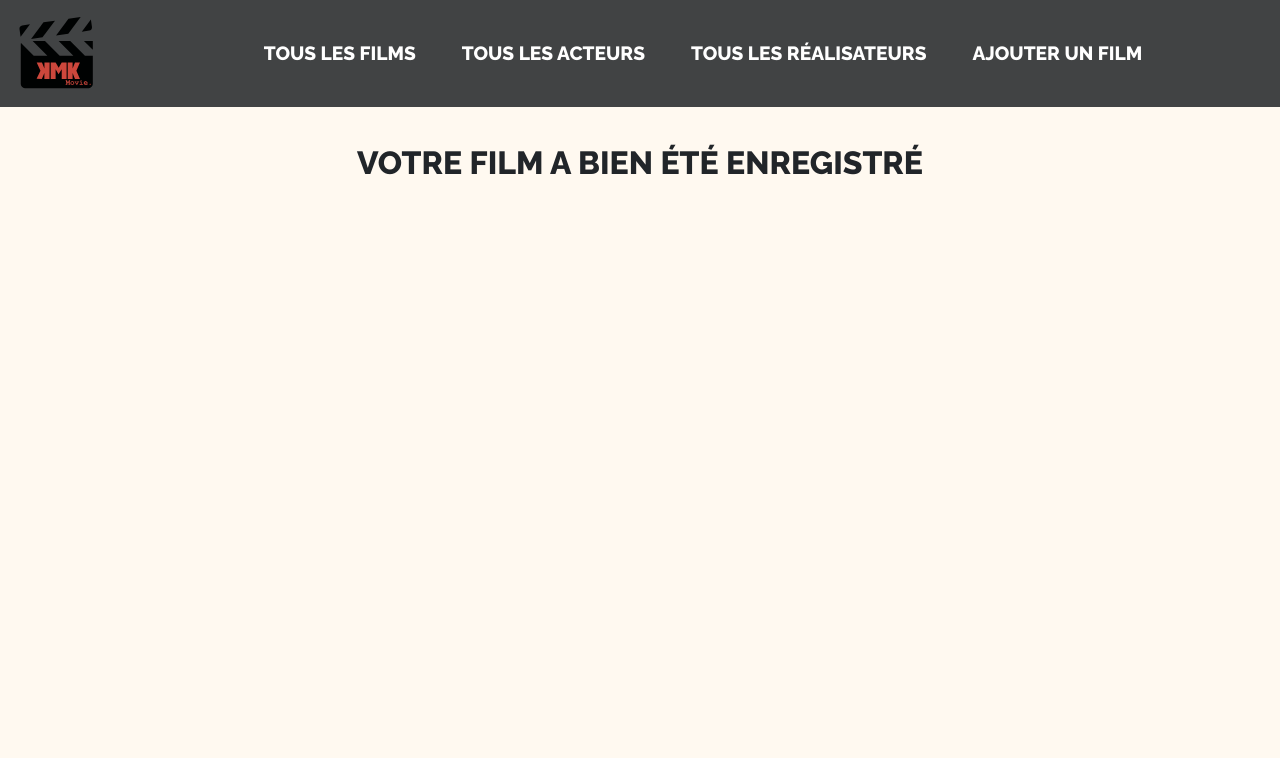
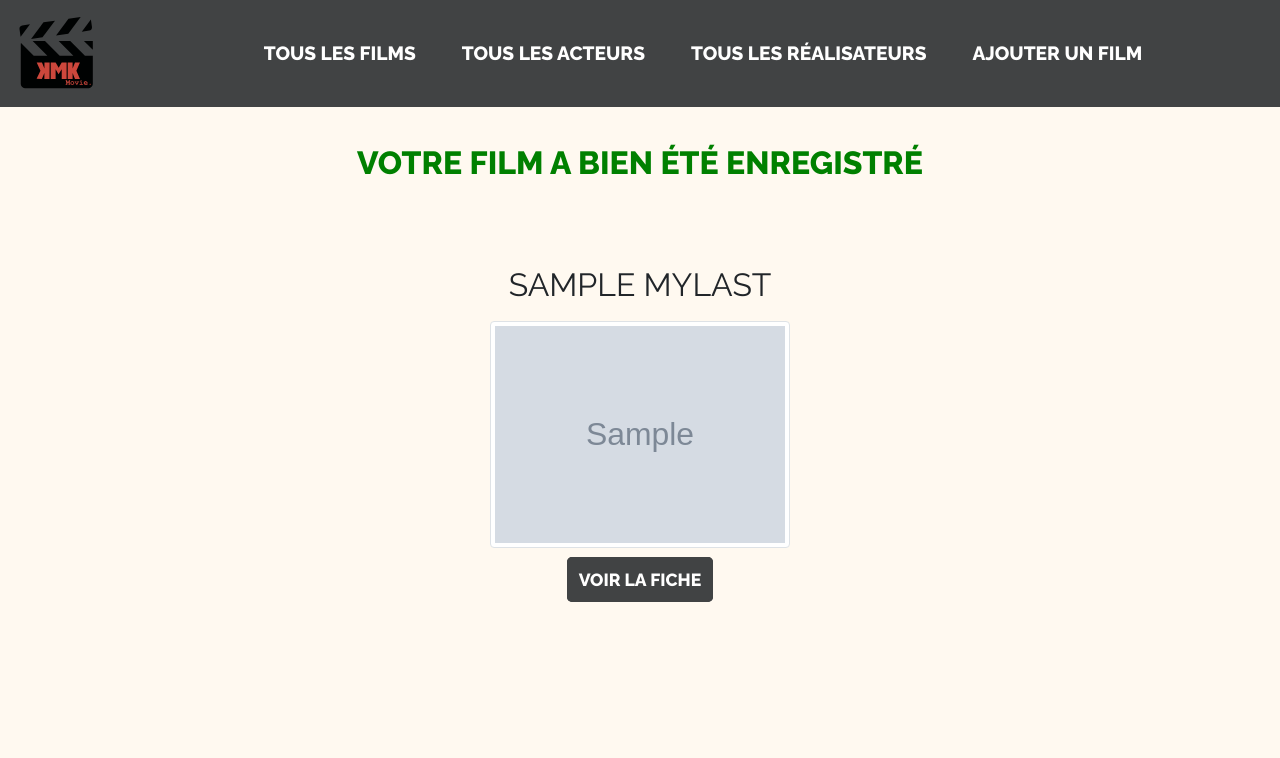
Before and after one commit to karen-ifrt/KMK-Movie, a PHP site: template Views/FormsubView.php in a window 1280 px wide. Shown: the top 758 px of the page. Run offline with PHP 8.4, Linux system fonts and the light colour scheme; the template is opened without the code that fills it: most values are stand-ins (such as "Sample title", 1, 10 or a date in 2020); grey boxes marked "Sample" are stand-in pictures.

Commit message:
last movie

```diff
--- a/Controllers/FormsubConroller.php
+++ b/Controllers/FormsubController.php
@@ -2,4 +2,6 @@
 
 require ('Models/Formsub.php');
 
+$mylast = getLastMovie();
+
 require ('Views/FormsubView.php');
--- a/Models/Formplus.php
+++ b/Models/Formplus.php
@@ -70,6 +70,7 @@ function test()
         global $dbh;
         $statement = $dbh->prepare('INSERT INTO avoir (id, id_Films) VALUES (?, ?)');
         $statement->execute(array($genre, $myid));
+        header('Location: index.php?page=Formsub');
         }
 
         // $statement->execute(array($genre,$realisateur,$acteur ));
--- a/Views/FormsubView.php
+++ b/Views/FormsubView.php
@@ -4,6 +4,26 @@ include 'header.php';
 ?>
 
 <body>
-<div class="container">
+	<div class="container">
 
-	<div class="title-form">Votre film a bien été enregistré</div>
+		<div class="title-form">Votre film a bien été enregistré</div>
+
+		<div class="card-form">
+
+			<div class="row">
+
+				<div class="col-md-6 offset-md-3">
+					<?php
+					echo '<p class="last-title">' . $mylast['titre'] . '</p>';
+
+					echo '<img class="img-thumbnail" src="assets/img/' . $mylast['image'] . '">';
+
+					echo '<div class="movie-link"><a href="index.php?page=film&film=' . $mylast['id'] . '">Voir la fiche</a></div>';
+					?>
+				</div>
+			</div>
+
+		</div>
+
+
+	</div>
--- a/assets/style.css
+++ b/assets/style.css
@@ -561,6 +561,7 @@ nav {
 	font-weight: bold;
 	margin-top: 40px;
 	margin-bottom: 10px;
+	color: green;
 }
 
 .title-form2 {
@@ -628,6 +629,30 @@ nav {
 	font-size: 1rem;
 }
 
+.card-form {
+    padding: 10px 0;
+    margin-top: 80px;
+    text-align: center;
+    border-radius: 3px;
+    min-height: 500px;
+    max-height: 500px;
+    display: flex;
+    flex-direction: column;
+}
+
+.card-form img {
+	width: 300px;
+}
+
+.last-title {
+	font-size: 2rem;
+	text-transform: uppercase;
+	margin-bottom: 20px;
+}
+
+
+
+
 
 @media (max-width: 576px) {
 
```
Also changed, not shown: Models/Formsub.php (+21 -26 lines).
